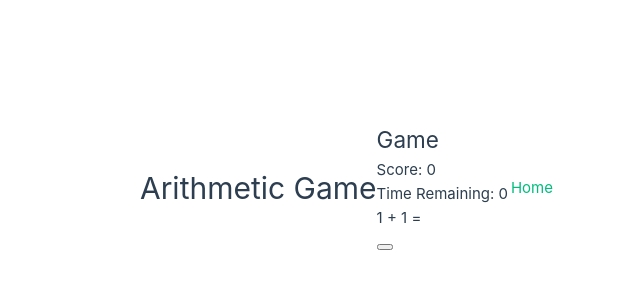
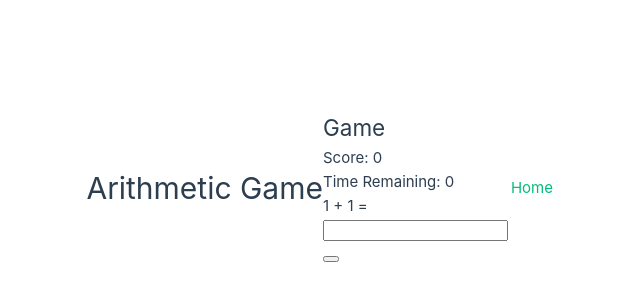
Before and after one commit to quantgamer/quant-gamer, a Vue app: page /arithmeticgame in a window 1280 px wide. Shown: the part 212-512 px from the top of the page, without its empty margins (84-724 px from the left). Built offline with nearby package versions, Linux system fonts and the light colour scheme; the HTML template or start-up script is replaced by a standard one.

Commit message:
add answer checking and scoring

```diff
--- a/src/views/ArithmeticGame.vue
+++ b/src/views/ArithmeticGame.vue
@@ -5,6 +5,7 @@ const gameStarted = ref(true);
 const score = ref(0);
 const timeRemaining = ref(0);
 const gameOver = ref(true);
+const userAnswer = ref(null);
 
 const settings = reactive({
   includeAddition: true,
@@ -74,6 +75,13 @@ const generateQuestion = () => {
 const randomInt = (min: number, max: number) => {
   return Math.floor(Math.random() * (max - min + 1)) + min;
 };
+
+const checkAnswer = () => {
+  if (userAnswer.value === currentQuestion.answer) {
+    score.value += 1
+    generateQuestion()
+  }
+}
 </script>
 
 <template>
@@ -134,7 +142,8 @@ const randomInt = (min: number, max: number) => {
         <p>Score: {{ score }}</p>
         <p>Time Remaining: {{ timeRemaining }}</p>
         <div v-if="currentQuestion">
-          {{ currentQuestion.text }}
+          <p>{{ currentQuestion.text }}</p>
+          <input type="number" v-model.number="userAnswer" @keyup="checkAnswer"/>
         </div>
       </div>
       <button @click="startGame" />
```
